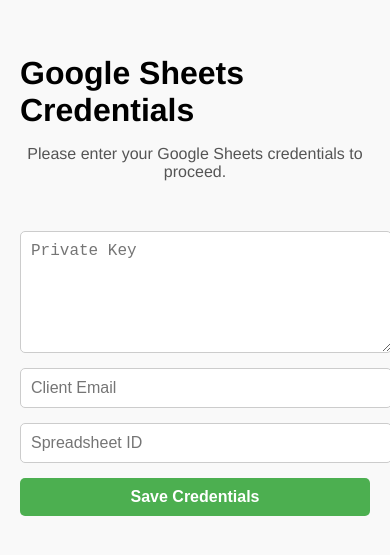
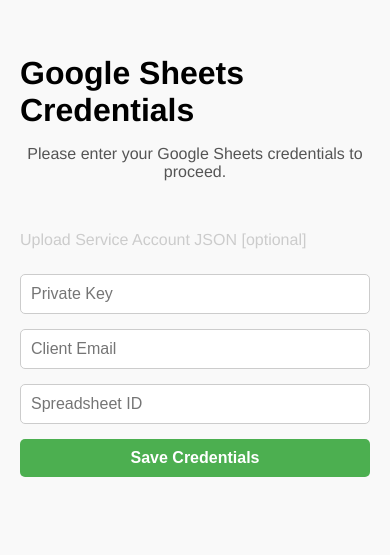
Before and after one commit to binchoi/focus-log, a Next.js app in the folder focus-log/: page /credentials in a window 390 px wide. Shown: the part 167-722 px from the top of the page. Built offline with nearby package versions, Linux system fonts and the light colour scheme; a web font is replaced by a local one.

Commit message:
Adjust responsiveness and add optional JSON upload feat in credentials

```diff
--- a/focus-log/src/app/credentials/page.jsx
+++ b/focus-log/src/app/credentials/page.jsx
@@ -9,6 +9,30 @@
   const [spreadsheetId, setSpreadsheetId] = useState("");
   const router = useRouter();
 
+  // Handle JSON file upload
+  const handleFileUpload = (event) => {
+    const file = event.target.files[0];
+    if (!file) return;
+
+    const reader = new FileReader();
+    reader.onload = (e) => {
+      try {
+        const json = JSON.parse(e.target.result);
+        if (json.private_key && json.client_email) {
+          setPrivateKey(json.private_key);
+          setClientEmail(json.client_email);
+        //   alert("Service account credentials loaded successfully!");
+        } else {
+          alert("Invalid JSON file. Please upload a valid service account file.");
+        }
+      } catch (err) {
+        alert("Error reading JSON file. Ensure it is formatted correctly.");
+      }
+    };
+    reader.readAsText(file);
+  };
+
+  // Save credentials to local storage
   const handleSave = () => {
     if (!privateKey || !clientEmail || !spreadsheetId) {
       alert("Please fill in all fields.");
@@ -30,19 +54,37 @@
         </p>
       </header>
       <form className="credentials-form" onSubmit={(e) => e.preventDefault()}>
-        <textarea
+        {/* File Upload Input */}
+        <label htmlFor="json-upload" className="file-upload-label">
+          Upload Service Account JSON [optional]
+        </label>
+        <input
+          type="file"
+          id="json-upload"
+          accept=".json"
+          onChange={handleFileUpload}
+          className="file-upload-input"
+        />
+
+        {/* Private Key Field */}
+        <input
+          type="password" // Hidden field
           placeholder="Private Key"
           value={privateKey}
           onChange={(e) => setPrivateKey(e.target.value)}
-          className="input-field textarea-field"
+          className="input-field"
         />
+
+        {/* Client Email Field */}
         <input
-          type="text"
+          type="password" // Hidden field
           placeholder="Client Email"
           value={clientEmail}
           onChange={(e) => setClientEmail(e.target.value)}
           className="input-field"
         />
+
+        {/* Spreadsheet ID Field */}
         <input
           type="text"
           placeholder="Spreadsheet ID"
@@ -50,6 +92,8 @@
           onChange={(e) => setSpreadsheetId(e.target.value)}
           className="input-field"
         />
+
+        {/* Save Button */}
         <button onClick={handleSave} className="btn save-btn">
           Save Credentials
         </button>
--- a/focus-log/src/app/globals.css
+++ b/focus-log/src/app/globals.css
@@ -1,4 +1,11 @@
 @import url('https://fonts.googleapis.com/css2?family=Helvetica:wght@400;700&display=swap');
+
+/* Ensure Box Sizing Includes Padding and Border */
+*,
+*::before,
+*::after {
+  box-sizing: border-box; /* Includes padding and border in element's width/height */
+}
 
 /* Global Styles */
 body {
@@ -93,6 +100,7 @@
   font-size: 2rem;
   font-weight: bold;
   margin-bottom: 20px;
+  text-align: center;
 }
 
 /* Timer Display */
@@ -189,20 +197,37 @@
   margin-bottom: 30px;
   text-align: center;
 }
-
 /* Form Styles */
 .credentials-form {
   display: flex;
   flex-direction: column;
   gap: 15px;
   width: 100%;
-  max-width: 400px;
+  max-width: 400px; /* Ensures form doesn't exceed this width */
+  margin: 0 auto; /* Center form horizontally */
+}
+
+/* File Upload Styles */
+.file-upload-label {
+  display: block;
+  margin-bottom: 10px;
+  font-size: 1rem;
+  color: #ccc; /* Green text */
+  cursor: pointer;
+}
+
+.file-upload-input {
+  display: none; /* Hide the default file input */
+}
+
+.file-upload-label:hover {
+  text-decoration: underline; /* Underline on hover for better UX */
 }
 
 /* Input Fields */
 .input-field,
 .textarea-field {
-  width: 100%;
+  width: 100%; /* Take full width of the parent container */
   padding: 10px;
   font-size: 1rem;
   border-radius: 5px;
@@ -235,6 +260,7 @@
 .save-btn:hover {
   background-color: #45a049; /* Slightly darker green on hover */
 }
+
 
 /* Modal Styles */
 /* Modal Overlay */
@@ -332,14 +358,14 @@
   padding: 8px 16px;
   font-size: 1rem;
   font-weight: bold;
-  background-color: #4caf50; /* Green button */
+  background-color: #a7d4a8; /* Green button */
   color: white;
   border: none;
   border-radius: 5px;
 }
 
 .adjust-save-btn:hover {
-  background-color: #45a049; /* Darker green on hover */
+  background-color: #8bd28d; /* Darker green on hover */
 }
 
 
```
